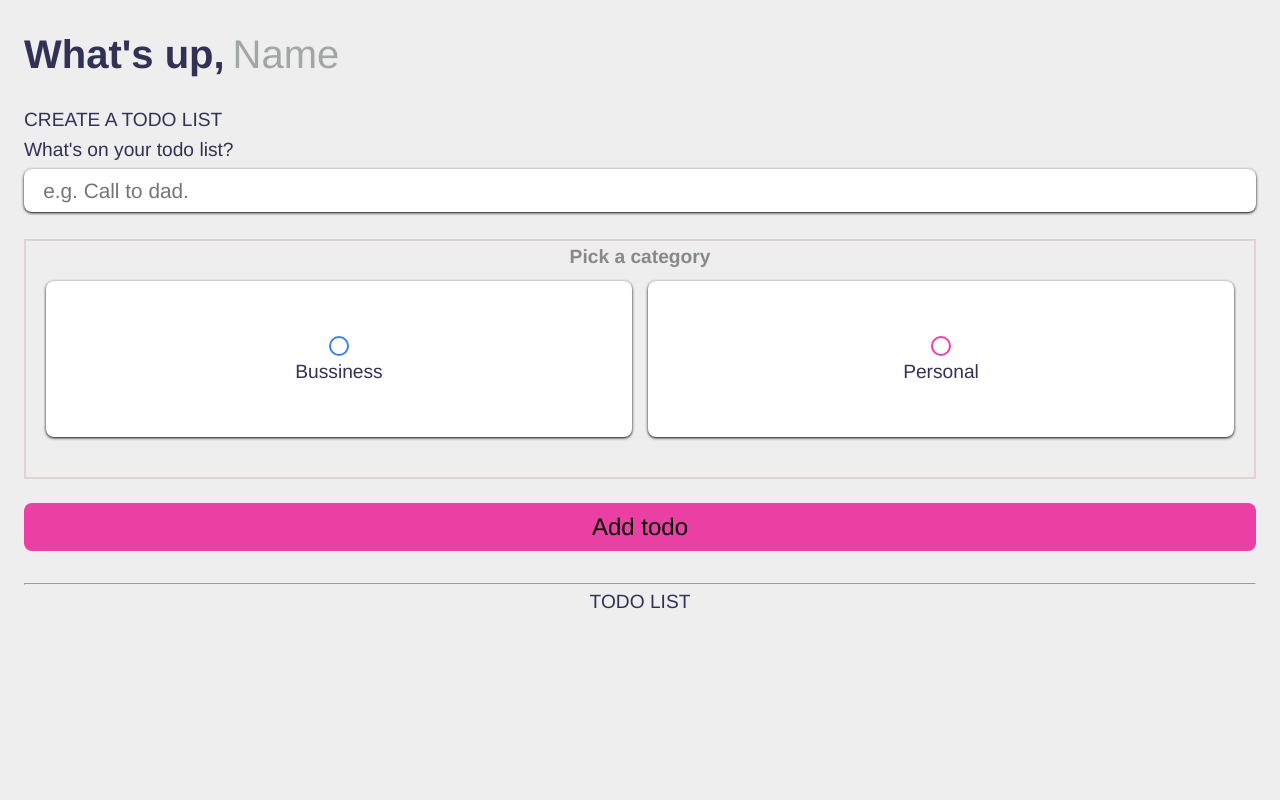
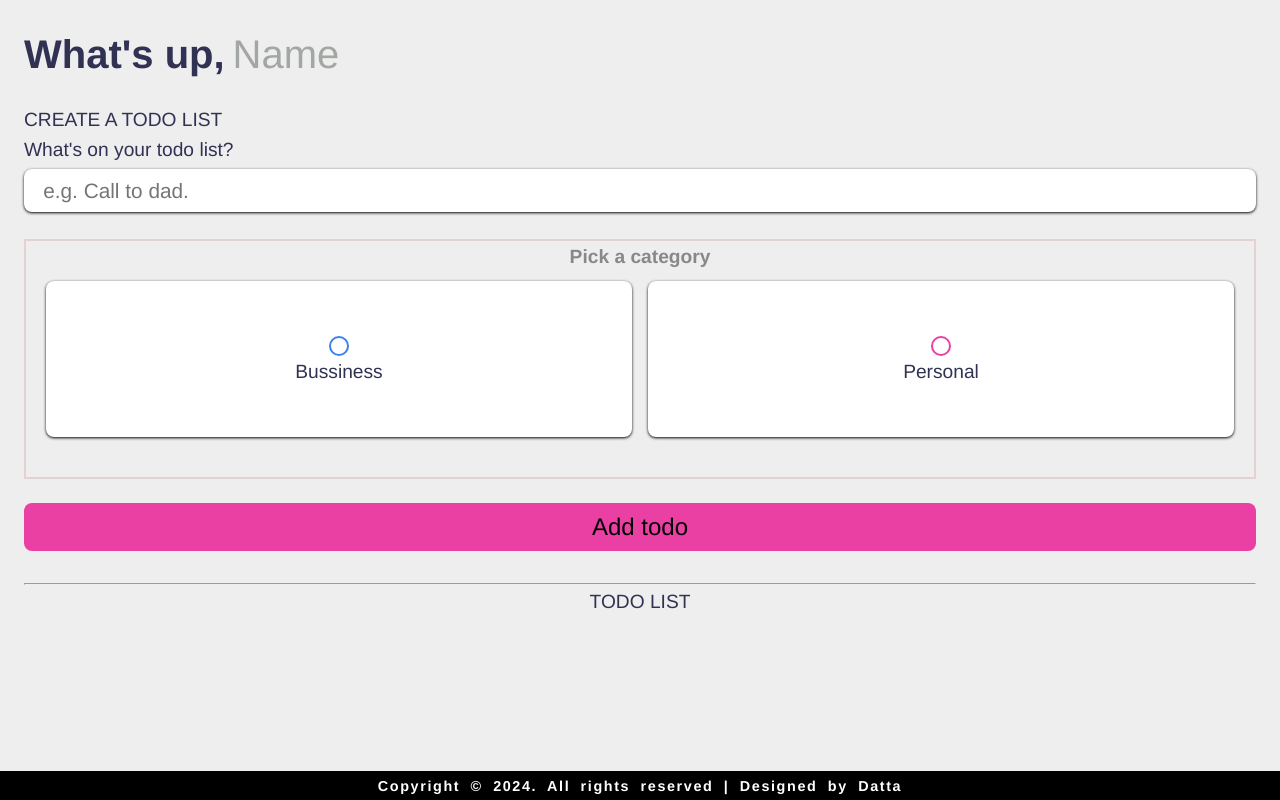
Before and after one commit to dattakale21/To-Do-List, a plain HTML site: page index.html in a window 1280 px wide. Drawn offline with Linux system fonts and the light colour scheme.

Commit message:
some changes

```diff
--- a/index.html
+++ b/index.html
@@ -102,6 +102,9 @@
             </div>
         </section>
     </main>
+    <footer id="foot">
+        <h2>Copyright © 2024. All rights reserved | Designed by Datta</h2>
+    </footer>
     <script src="main.js"></script>
 
 </body>
--- a/main.css
+++ b/main.css
@@ -274,7 +274,49 @@ input:checked~.bubble::after {
 
 }
 
+
+#foot{
+    position: absolute;
+    bottom:0;
+    width: 100vw;
+    /* height: 5%; */
+    background-color: black;
+}
+
+#foot h2{
+    display: flex;
+    justify-content: center;
+    align-items: center;
+    font-size: 90%;
+    letter-spacing: 0.1rem;
+    color:#fff;
+    padding:0.4rem 0;
+    word-spacing: 0.3rem;
+}
+
 /* **************************** Media Queries *********************************** */
+
+@media (max-width:1440px) {
+
+    #foot{
+        position: absolute;
+        bottom:0;
+        width: 100vw;
+        /* height: 5%; */
+        background-color: black;
+    }
+
+    #foot h2{
+        display: flex;
+        justify-content: center;
+        align-items: center;
+        font-size: 90%;
+        letter-spacing: 0.1rem;
+        color:#fff;
+        padding:0.4rem 0;
+        word-spacing: 0.3rem;
+    }
+}
 @media (max-width:443px) {
     .todo-item {
         display: flex;
```
